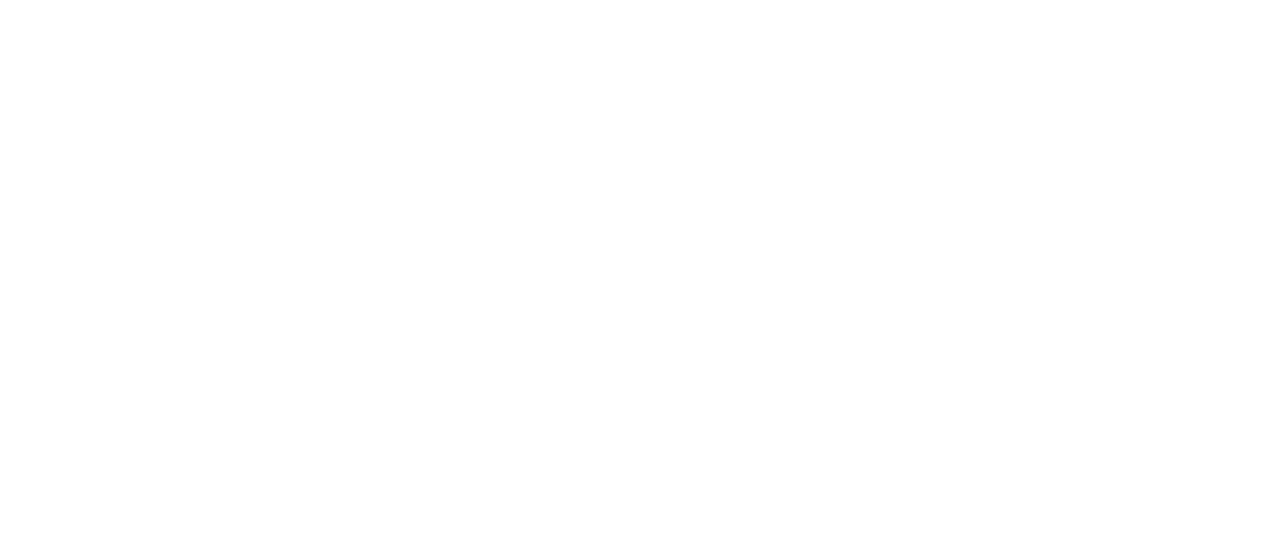
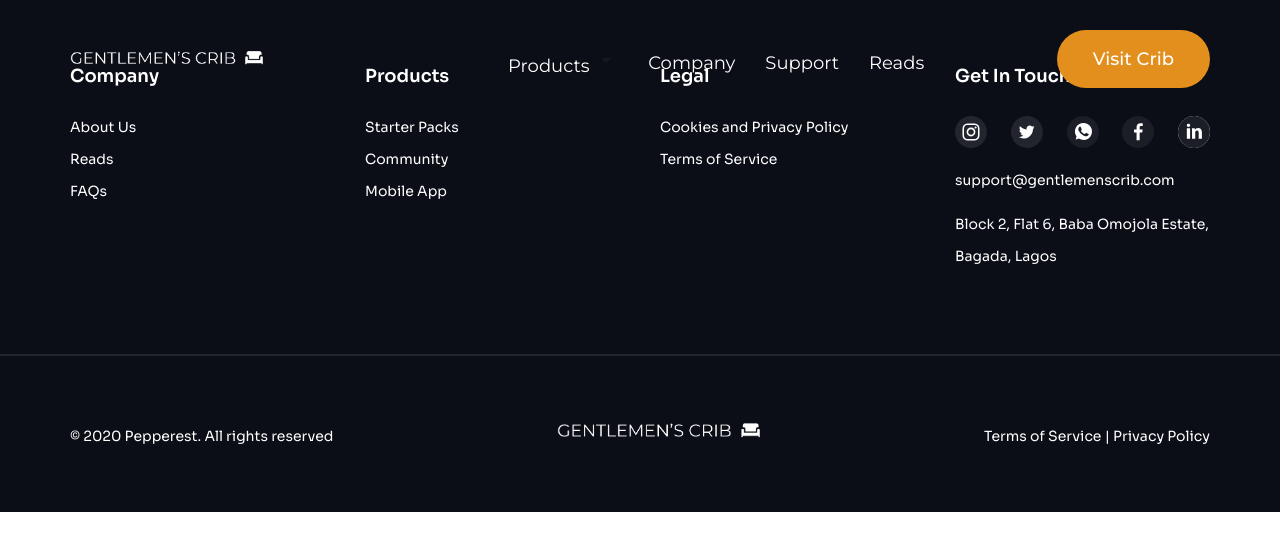
Before and after one commit to orunto/gmc-website, a React (Create React App) app: page /reads in a window 1280 px wide. Before the commit this address had no page. Shown: the top 550 px of the page. Built offline with nearby package versions, Linux system fonts and the light colour scheme.

Commit message:
Reads page creation

```diff
--- a/src/App.js
+++ b/src/App.js
@@ -1,5 +1,5 @@
 import { BrowserRouter as Router, Routes, Route } from 'react-router-dom';
-import { Home } from './pages';
+import { Home, Reads } from './pages';
 import './App.css';
 
 function App() {
@@ -7,6 +7,7 @@ function App() {
     <Router>
       <Routes>
         <Route path="/" element={<Home/>} />
+        <Route path="/reads" element={<Reads/>} />
       </Routes>
     </Router>
   );
--- /dev/null
+++ b/src/pages/Reads.jsx
@@ -0,0 +1,14 @@
+import { NavBar, Footer } from '../containers';
+
+import '../css/Reads.css';
+
+const Reads = () => {
+    return(
+        <div>
+            <NavBar/>
+            <Footer/>
+        </div>
+    )
+}
+
+export default Reads;
--- a/src/pages/index.js
+++ b/src/pages/index.js
@@ -1 +1,2 @@
 export { default as Home } from './Home';
+export { default as Reads } from './Reads';
```
Also changed, not shown: src/css/Reads.css (added).
